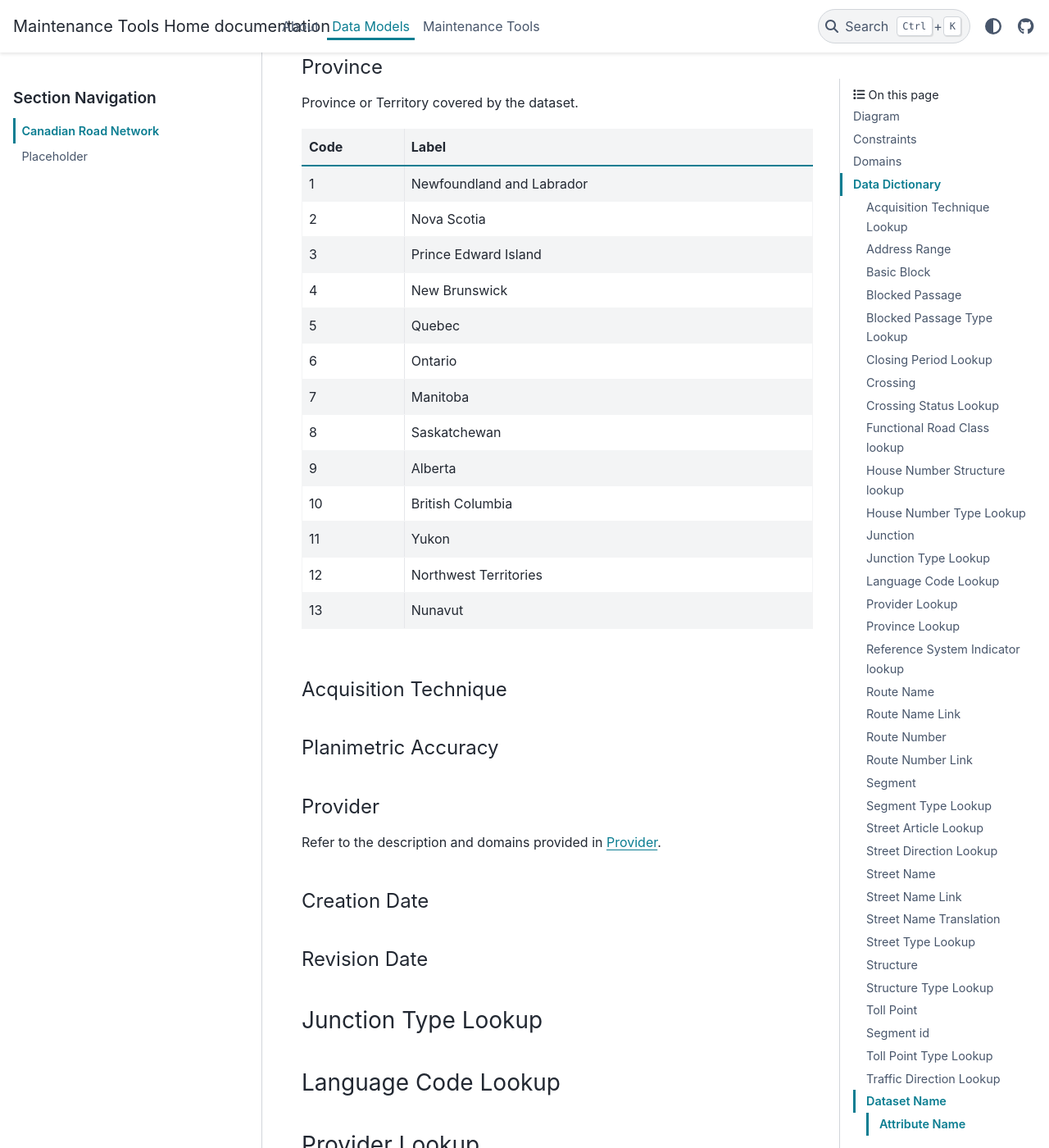
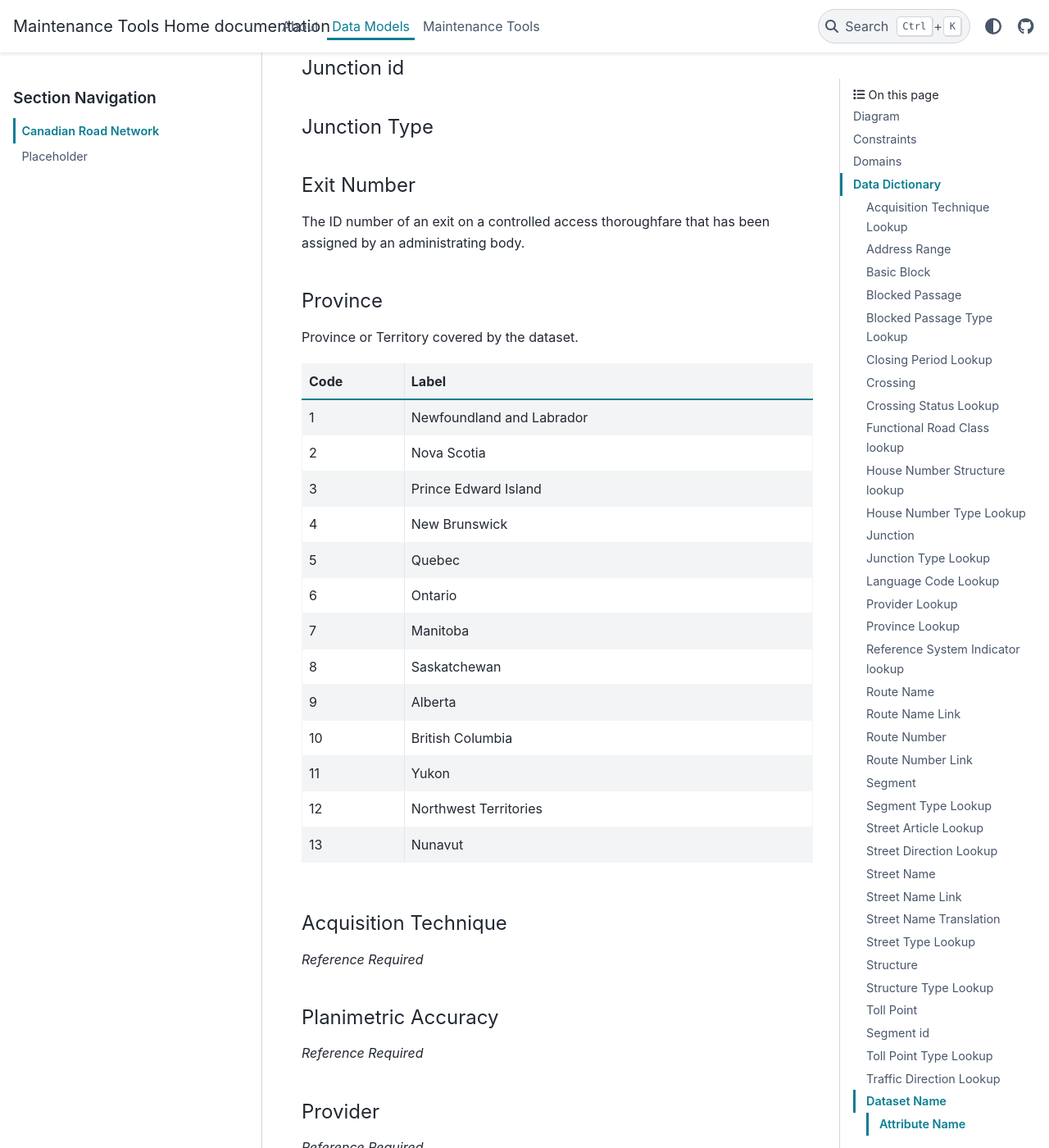
Before and after one commit to StatCan/egp-maintenance-tools, a Sphinx documentation site: the page built from docs/source/data_models/canadian_road_network.rst, in a window 1280 px wide and 1400 px high, scrolled down 9962 px. Shown: the whole window at 82% size. Built offline with Sphinx 7.4.7 and the PyData theme 0.15.4, drawn with Linux system fonts in a browser that asks for light colours; some of the changed text lies outside the part shown.

```diff
--- a/docs/source/data_models/canadian_road_network.rst
+++ b/docs/source/data_models/canadian_road_network.rst
@@ -220,15 +220,15 @@ The planimetric accuracy expressed in meters as the circular map accuracy standa
 
 Provider
 ^^^^^^^^
-
+*Reference Required*
 
 Creation Date
 ^^^^^^^^^^^^^
-
+*Reference Required*
 
 Revision Date
 ^^^^^^^^^^^^^^
-
+*Reference Required*
 
 Blocked Passage Type Lookup
 ---------------------------
@@ -256,11 +256,11 @@ Crossing Order
 
 Creation Date
 ^^^^^^^^^^^^^
-
+*Reference Required*
 
 Revision Date
 ^^^^^^^^^^^^^
-
+*Reference Required*
 
 Crossing Status Lookup
 ----------------------
@@ -296,6 +296,7 @@ Junction Type
 
 Exit Number
 ^^^^^^^^^^^
+The ID number of an exit on a controlled access thoroughfare that has been assigned by an administrating body.
 
 Province
 ^^^^^^^^
@@ -322,23 +323,23 @@ Province or Territory covered by the dataset.
 
 Acquisition Technique
 ^^^^^^^^^^^^^^^^^^^^^
-
+*Reference Required*
 
 Planimetric Accuracy
 ^^^^^^^^^^^^^^^^^^^^^
-
+*Reference Required*
 
 Provider
 ^^^^^^^^
-Refer to the description and domains provided in :ref:`Provider`.
+*Reference Required*
 
 Creation Date
 ^^^^^^^^^^^^^
-
+*Reference Required*
 
 Revision Date
 ^^^^^^^^^^^^^^
-
+*Reference Required*
 
 Junction Type Lookup
 --------------------
@@ -382,11 +383,11 @@ it has multiple route name attributes.
 
 Creation Date
 ^^^^^^^^^^^^^
-
+*Reference Required*
 
 Revision Date
 ^^^^^^^^^^^^^
-
+*Reference Required*
 
 Route Name Link
 ---------------
@@ -420,11 +421,11 @@ multiple route number attributes.
 
 Creation Date
 ^^^^^^^^^^^^^
-
+*Reference Required*
 
 Revision Date
 ^^^^^^^^^^^^^
-
+*Reference Required*
 
 Route Number Link
 -----------------
@@ -440,11 +441,11 @@ Route Number
 
 Creation Date
 ^^^^^^^^^^^^^^
-
+*Reference Required*
 
 Revision Date
 ^^^^^^^^^^^^^
-
+*Reference Required*
 
 Segment
 ------
@@ -594,23 +595,23 @@ bb uid (r)
 
 Acquisition Technique
 ^^^^^^^^^^^^^^^^^^^^^
-
+*Reference Required*
 
 Planimetric Accuracy
 ^^^^^^^^^^^^^^^^^^^^
-
+*Reference Required*
 
 Provider
 ^^^^^^^^
-Refer to the description and domains provided in :ref:`Provider`.
+*Reference Required*
 
 Creation Date
 ^^^^^^^^^^^^^
-
+*Reference Required*
 
 Revision Date
 ^^^^^^^^^^^^^
-
+*Reference Required*
 
 Segment Type Lookup
 --------------------
@@ -1003,22 +1002,22 @@ Street Type Suffix
 A part of the street name of a Road Element identifying the street type. A suffix follows the street name body of a
 Road Element.
 
-Refer to the description and domains provided in :ref:`Street Type Prefix`.
+*Reference Required*
 
 Street Direction Suffix
 ^^^^^^^^^^^^^^^^^^^^^^^
 A geographic direction that is part of the street name and succeeds the street name body or, if appropriate, the street
 type suffix.
 
-Refer to the description and domains provided in :ref:`Street Direction Prefix`.
+*Reference Required*
 
 Creation Date
 ^^^^^^^^^^^^
-
+*Reference Required*
 
 Revision Date
 ^^^^^^^^^^^^^
-
+*Reference Required*
 
 Street Name Link
 ----------------
@@ -1058,11 +1057,11 @@ Language Code
 
 Creation Date
 ^^^^^^^^^^^^^
-
+*Reference Required*
 
 Revision Date
 ^^^^^^^^^^^^^
-
+*Reference Required*
 
 Street Type Lookup
 ------------------
@@ -1112,11 +1111,11 @@ The French version of the name of a road structure as assigned by a national or
 
 Creation Date
 ^^^^^^^^^^^^^
-
+*Reference Required*
 
 Revision Date
 ^^^^^^^^^^^^^
-
+*Reference Required*
 
 Structure Type Lookup
 ---------------------
@@ -1151,23 +1150,23 @@ The type of toll point.
 
 Acquisition Technique
 ^^^^^^^^^^^^^^^^^^^^
-
+*Reference Required*
 
 Planimetric Accuracy
 ^^^^^^^^^^^^^^^^^^^^
-
+*Reference Required*
 
 Provider
 ^^^^^^^^^
-Refer to the description and domains provided in :ref:`Provider`.
+*Reference Required*
 
 Creation Date
 ^^^^^^^^^^^^^^
-
+*Reference Required*
 
 Revision Date
 ^^^^^^^^^^^^^
-
+*Reference Required*
 
 Toll Point Type Lookup
 -----------------------
```
Also changed, not shown: other parts of docs/source/data_models/canadian_road_network.rst (+0 -2 lines).
